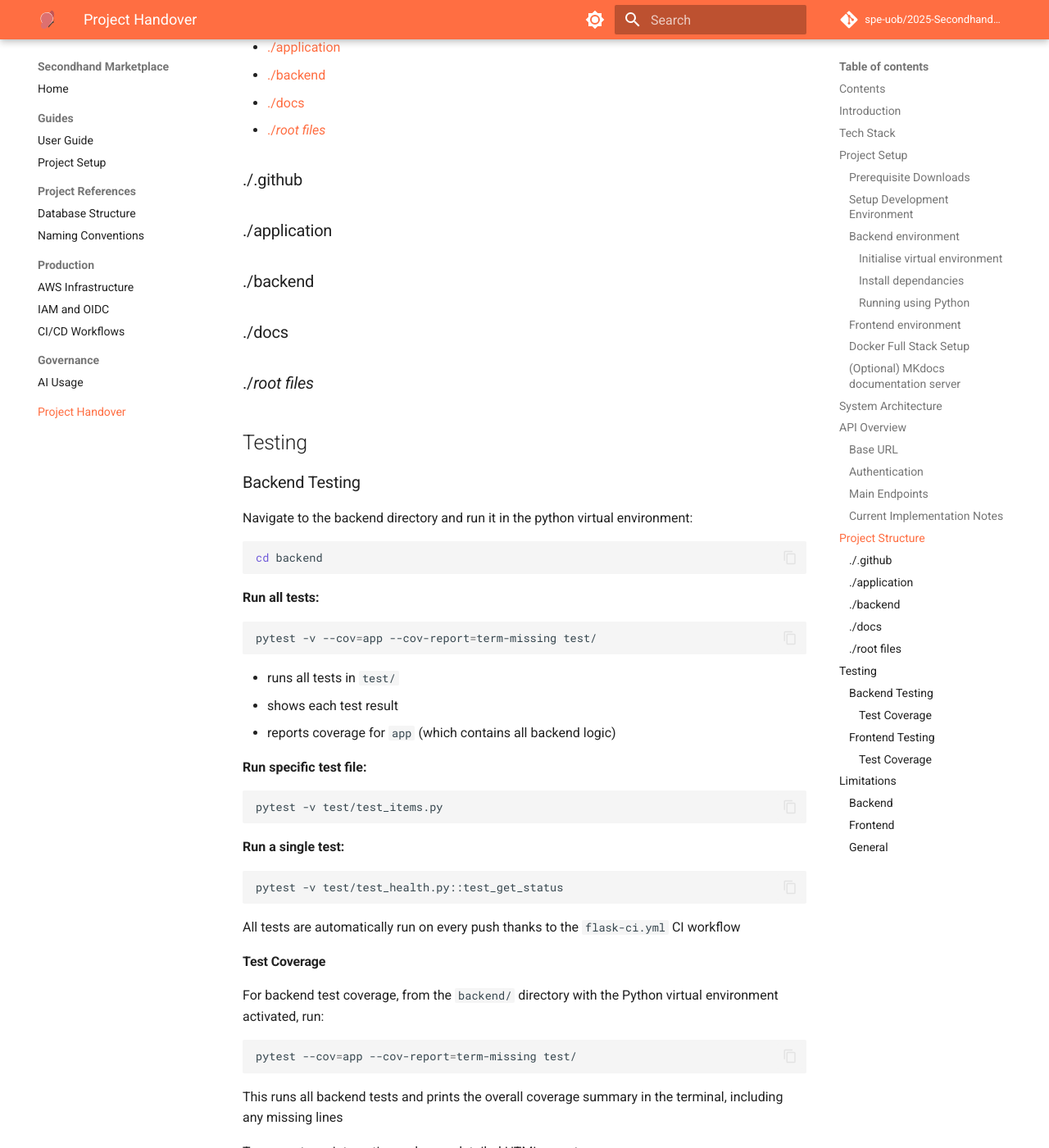
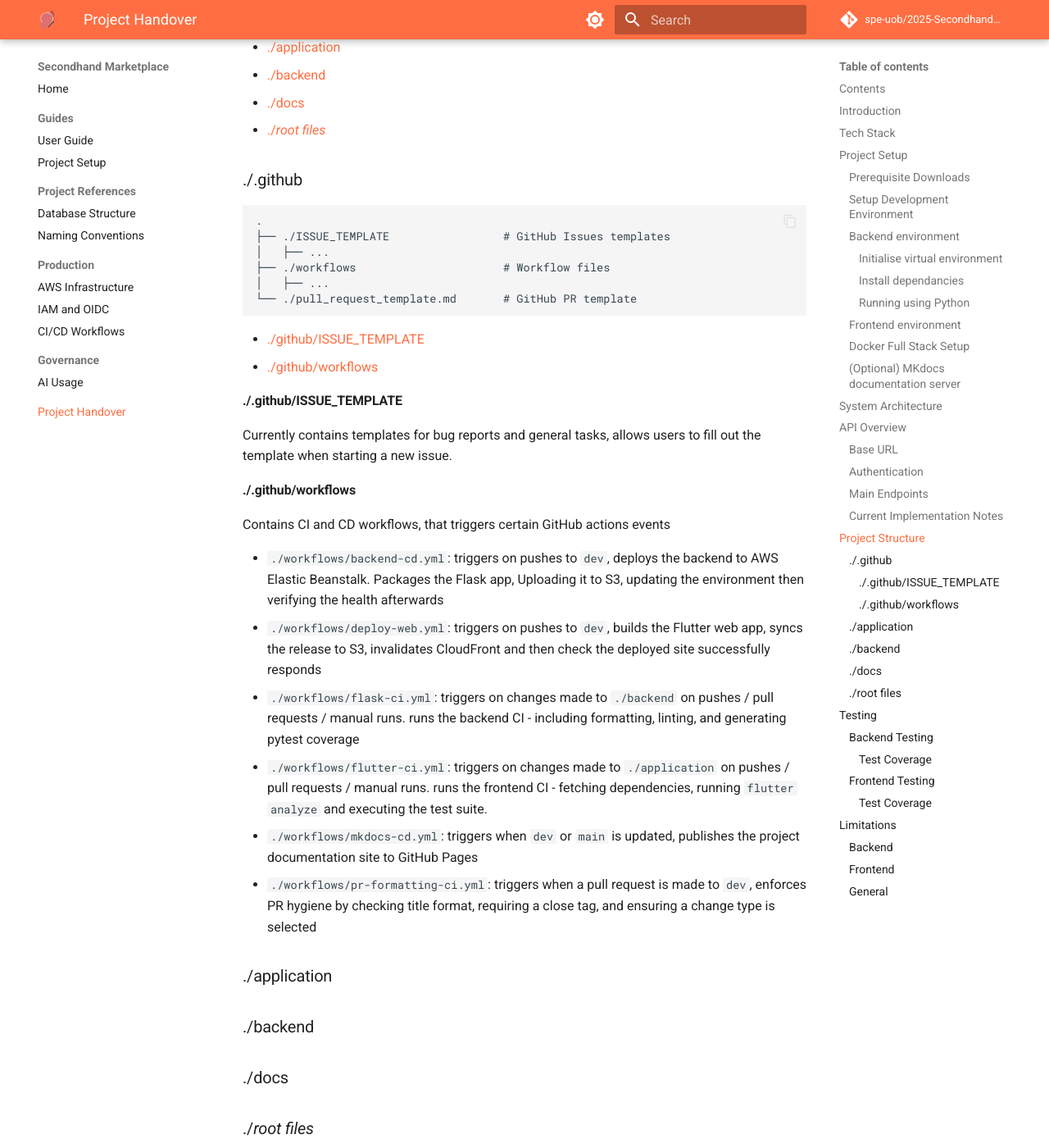
Before and after one commit to Ewan-Friend/Secondhand-Marketplace, an MkDocs documentation site: the page built from docs/handover/handover.md, in a window 1280 px wide and 1400 px high, scrolled down 7407 px. Shown: the whole window at 82% size. Built offline with MkDocs 1.6.1 and Material for MkDocs 9.7.7, drawn with Linux system fonts in a browser that asks for light colours; comment, search, counter and statistics services are not loaded.

Commit message:
feat(docs): added .github structure details
Added detailed documentation for GitHub workflows and issue templates.

````diff
--- a/docs/handover/handover.md
+++ b/docs/handover/handover.md
@@ -276,6 +276,33 @@ Authentication is only partially implemented
 
 ### ./.github
 
+```txt
+.
+├── ./ISSUE_TEMPLATE                 # GitHub Issues templates
+│   ├── ...
+├── ./workflows                      # Workflow files
+│   ├── ...
+└── ./pull_request_template.md       # GitHub PR template
+```
+
+- [./github/ISSUE_TEMPLATE](#githubissue_template)
+- [./github/workflows](#githubworkflows)
+
+#### ./.github/ISSUE_TEMPLATE
+
+Currently contains templates for bug reports and general tasks, allows users to fill out the template when starting a new issue.
+
+#### ./.github/workflows
+
+Contains CI and CD workflows, that triggers certain GitHub actions events
+
+- `./workflows/backend-cd.yml`: triggers on pushes to `dev`, deploys the backend to AWS Elastic Beanstalk. Packages the Flask app, Uploading it to S3, updating the environment then verifying the health afterwards
+- `./workflows/deploy-web.yml`: triggers on pushes to `dev`, builds the Flutter web app, syncs the release to S3, invalidates CloudFront and then check the deployed site successfully responds
+- `./workflows/flask-ci.yml`: triggers on changes made to `./backend` on pushes / pull requests / manual runs. runs the backend CI - including formatting, linting, and generating pytest coverage
+- `./workflows/flutter-ci.yml`: triggers on changes made to `./application` on pushes / pull requests / manual runs. runs the frontend CI - fetching dependencies, running `flutter analyze` and executing the test suite.
+- `./workflows/mkdocs-cd.yml`: triggers when `dev` or `main` is updated, publishes the project documentation site to GitHub Pages
+- `./workflows/pr-formatting-ci.yml`: triggers when a pull request is made to `dev`, enforces PR hygiene by checking title format, requiring a close tag, and ensuring a change type is selected
+
 ### ./application
 
 ### ./backend
````
